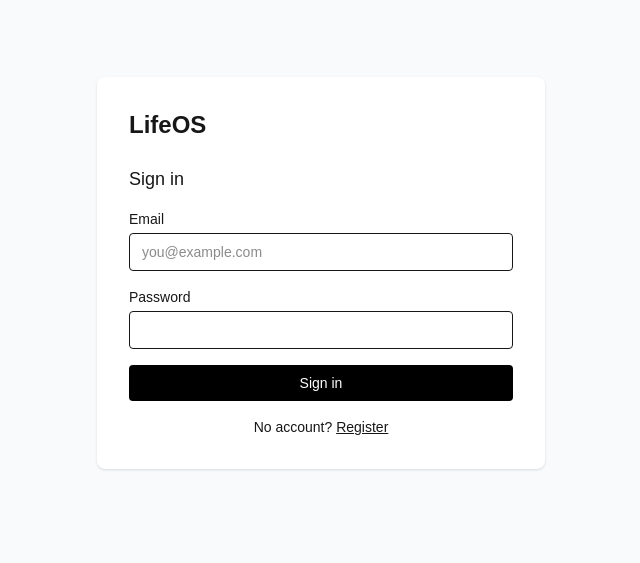
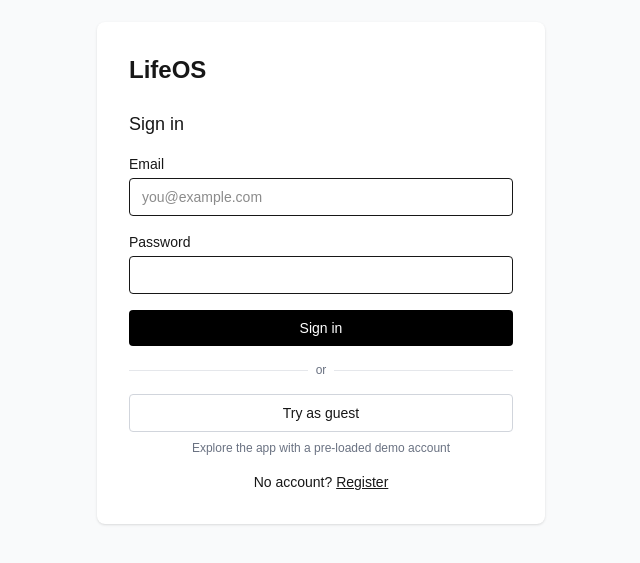
Before and after one commit to CLAY3106/lifeos, a Next.js app in the folder frontend/: page /auth/login in a window 1280 px wide. Shown: the part 127-690 px from the top of the page, without its empty margins (319-959 px from the left). Built offline with nearby package versions, Linux system fonts and the light colour scheme.

Commit message:
Add guest login button on login page

```diff
--- a/frontend/src/app/auth/login/page.tsx
+++ b/frontend/src/app/auth/login/page.tsx
@@ -10,17 +10,21 @@ export default function LoginPage() {
   const [error, setError] = useState("")
   const [loading, setLoading] = useState(false)
 
-  async function handleLogin() {
+  async function handleLogin(creds?: { email: string; password: string }) {
     setLoading(true)
     setError("")
     try {
-      await api.post("/auth/login", { email, password })
+      await api.post("/auth/login", creds ?? { email, password })
       router.push("/dashboard")
     } catch (err: any) {
       setError("Invalid email or password")
     } finally {
       setLoading(false)
     }
+  }
+
+  function handleGuestLogin() {
+    handleLogin({ email: "demo@lifeos.app", password: "demo1234" })
   }
 
   return (
@@ -53,13 +57,33 @@ export default function LoginPage() {
             />
           </div>
           <button
-            onClick={handleLogin}
+            onClick={() => handleLogin()}
             disabled={loading}
             className="w-full bg-black text-white py-2 rounded text-sm font-medium hover:bg-gray-800 disabled:opacity-50"
           >
             {loading ? "Signing in..." : "Sign in"}
           </button>
         </div>
+
+        <div className="relative my-4">
+          <div className="absolute inset-0 flex items-center">
+            <div className="w-full border-t border-gray-200" />
+          </div>
+          <div className="relative flex justify-center text-xs">
+            <span className="bg-white px-2 text-gray-500">or</span>
+          </div>
+        </div>
+
+        <button
+          onClick={handleGuestLogin}
+          disabled={loading}
+          className="w-full border border-gray-300 py-2 rounded text-sm font-medium hover:bg-gray-50 disabled:opacity-50"
+        >
+          Try as guest
+        </button>
+        <p className="text-xs text-center text-gray-500 mt-2">
+          Explore the app with a pre-loaded demo account
+        </p>
 
         <p className="text-sm text-center mt-4">
           No account?{" "}
```
